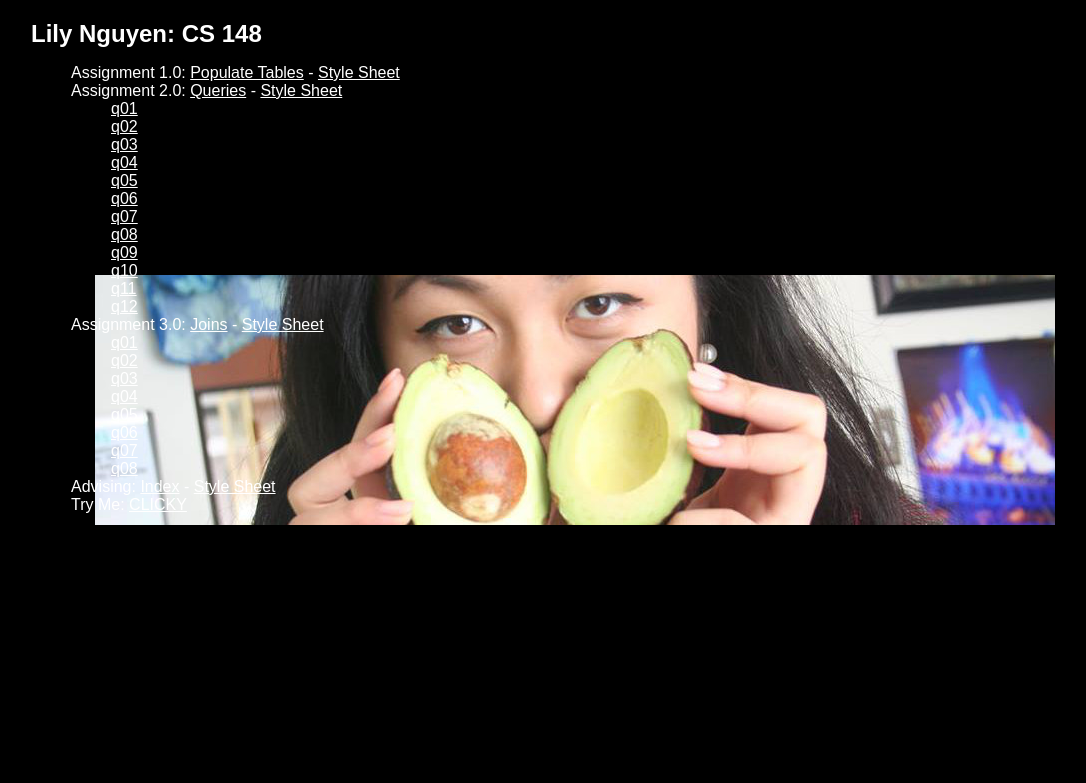
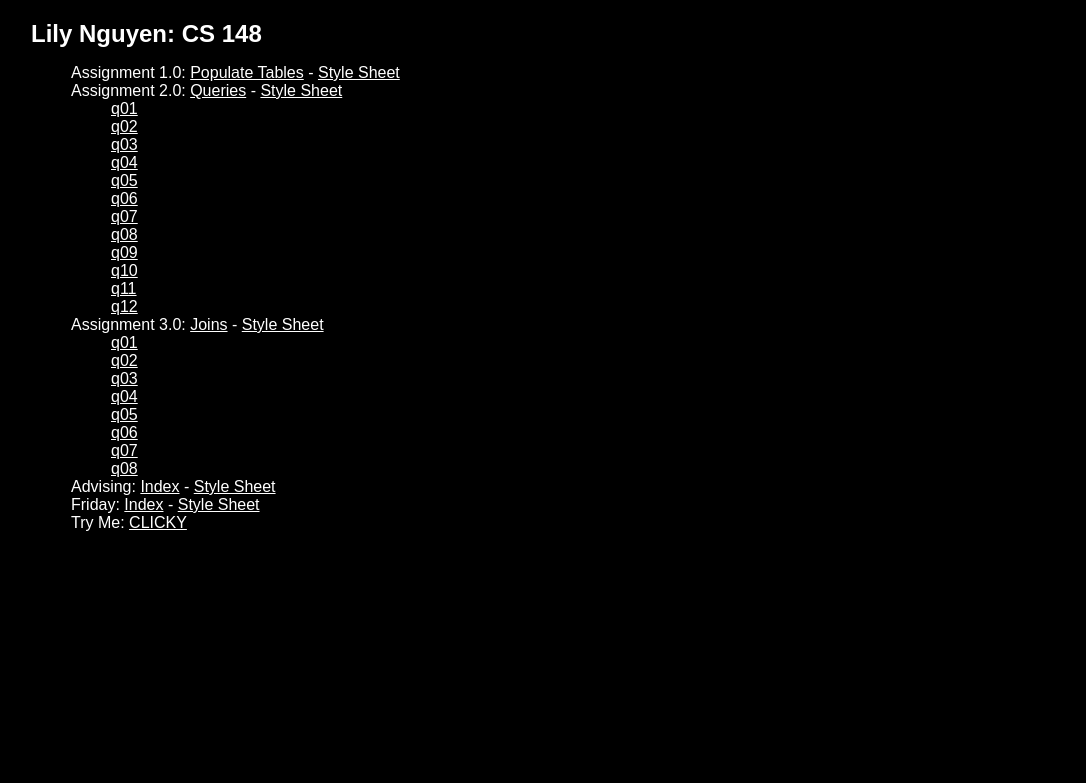
Before and after one commit to lilynguyen/cs148, a PHP site: page /sitemap.php in a window 1280 px wide. Shown: the top 783 px of the page, without its empty margins (65-1151 px from the left). Run offline with PHP 8.4, Linux system fonts and the light colour scheme.

Commit message:
friday things

```diff
--- a/mainstyle.css
+++ b/mainstyle.css
@@ -10,10 +10,10 @@
 
 body {
 	background-color: #ffffff;
-	background-image: url(me.jpg);
+/*	background-image: url(me.jpg);
 	background-repeat: no-repeat;
 	background-attachment: fixed;
-	background-position: center;
+	background-position: center;*/
 	margin-left: 6em;
 }
 
--- a/sitemap.php
+++ b/sitemap.php
@@ -48,6 +48,7 @@
               <li><a href="assignment3.0/q08.php">q08</a></li>
             </ul>
           <li>Advising: <a href="advising/index.php">Index</a> - <a href="advising/css/base.css">Style Sheet</a></li>
+          <li>Friday: <a href="misc/friday.php">Index</a> - <a href="misc/css/base.css">Style Sheet</a></li>
           <li>Try Me: <a href="tryme.php">CLICKY</a></li>
       </ul>
     </nav>
```
